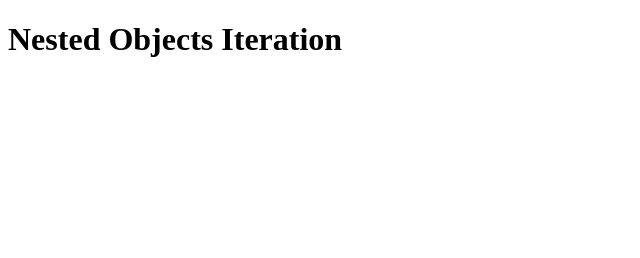
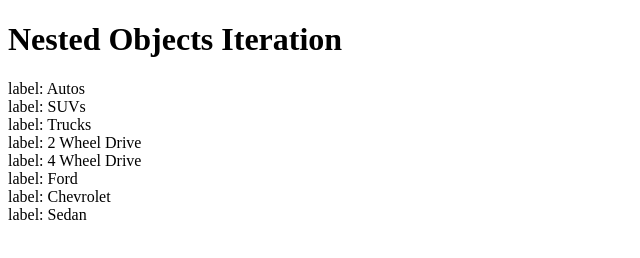
Before and after one commit to dehyabi/javascript, a plain HTML site: page index.html in a window 1280 px wide. Shown: the whole page, without its empty margins (0-640 px from the left). Drawn offline with Linux system fonts and the light colour scheme.

Commit message:
nested object iteration: display on html

```diff
--- a/index.html
+++ b/index.html
@@ -7,6 +7,7 @@
 </head>
 <body>
     <h1>Nested Objects Iteration</h1>
+    <div id="container"></div>
     <script src="./js/script.js"></script>
 </body>
 </html>
--- a/js/script.js
+++ b/js/script.js
@@ -41,6 +41,7 @@ function iterateObject(obj) {
             iterateObject(obj[key]); // recursive call for nested objects
         } else {
             console.log(`key: ${obj[key]}`);
+            document.getElementById('container').innerHTML += `<div>label: ${obj[key]}</div>`;
         }
     }
 }
```
